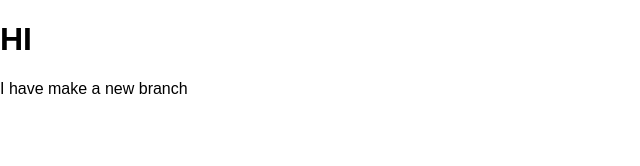
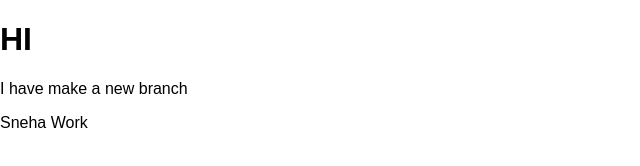
Before and after one commit to daudintact/contentWriter, a plain HTML site: page index.html in a window 1280 px wide. Shown: the whole page, without its empty margins (0-640 px from the left). Drawn offline with Linux system fonts and the light colour scheme.

Commit message:
2015#9#30#308
Add new p tag

```diff
--- a/index.html
+++ b/index.html
@@ -14,5 +14,6 @@
 <body>
 	<h1>HI</h1>
 	<p>I have make a new branch</p>
+    <p>Sneha Work</p>
 </body>
 </html>
```
